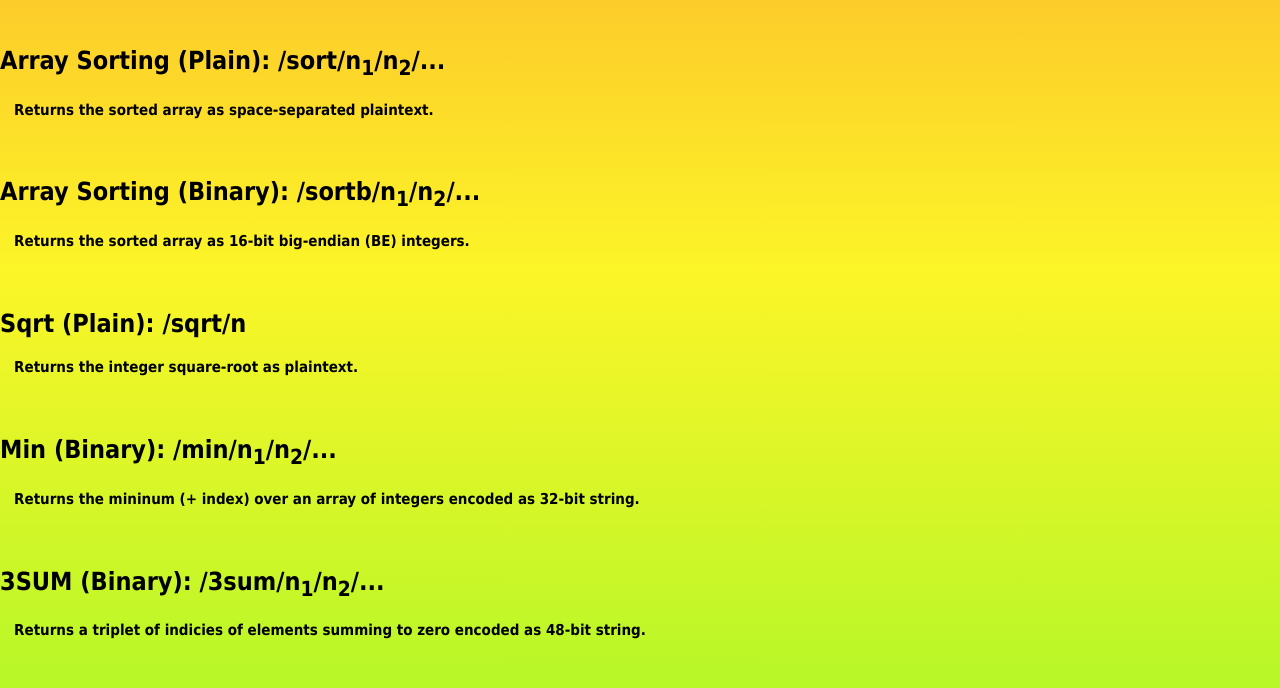
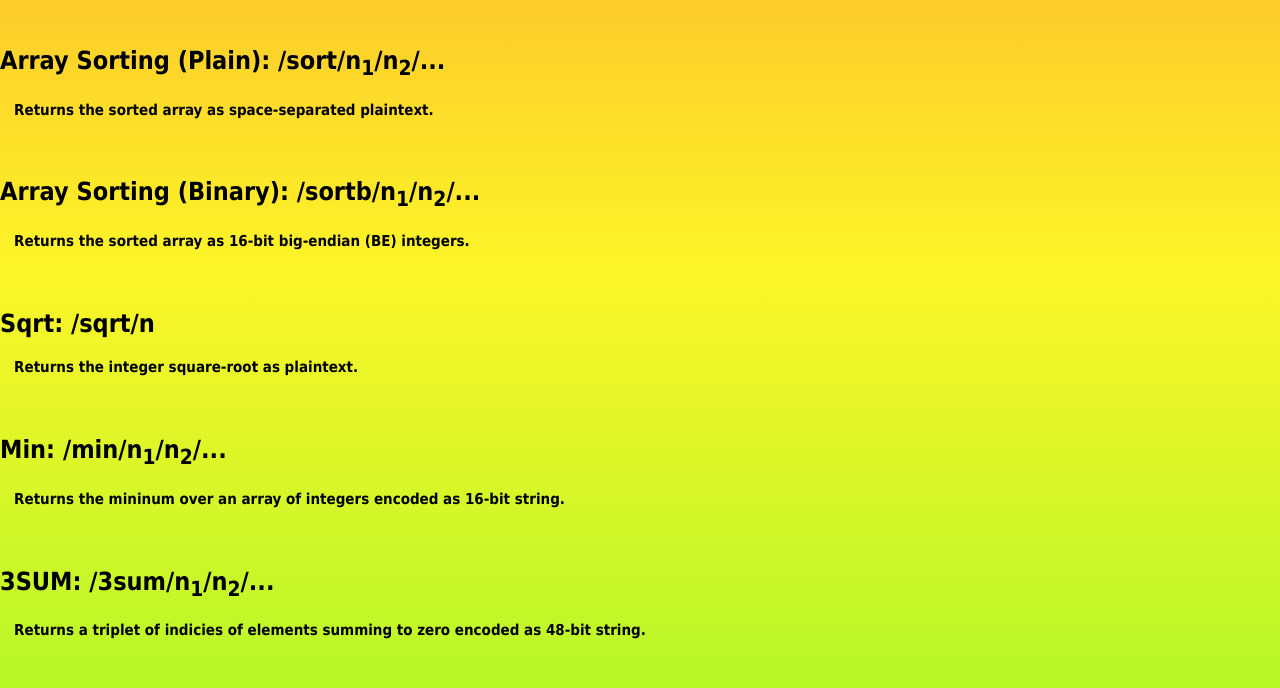
Before and after one commit to nlykkei/OraclizeSolidityWebService, a website: page index.html in a window 1280 px wide. Shown: the part 110-798 px from the top of the page. Drawn offline with Linux system fonts and the light colour scheme.

Commit message:
Updated index.html.

```diff
--- a/index.html
+++ b/index.html
@@ -14,11 +14,11 @@
     <h4>&nbsp;&nbsp;&nbsp;Returns the sorted array as space-separated plaintext.</h4> <br>
     <h2>Array Sorting (Binary): /sortb/n<sub>1</sub>/n<sub>2</sub>/...</h2>
     <h4>&nbsp;&nbsp;&nbsp;Returns the sorted array as 16-bit big-endian (BE) integers.</h4> <br>
-    <h2>Sqrt (Plain): /sqrt/n</h2>
+    <h2>Sqrt: /sqrt/n</h2>
     <h4>&nbsp;&nbsp;&nbsp;Returns the integer square-root as plaintext.</h4> <br>
-    <h2>Min (Binary): /min/n<sub>1</sub>/n<sub>2</sub>/...</h2>
-    <h4>&nbsp;&nbsp;&nbsp;Returns the mininum (+ index) over an array of integers encoded as 32-bit string.</h4> <br>
-    <h2>3SUM (Binary): /3sum/n<sub>1</sub>/n<sub>2</sub>/...</h2>
+    <h2>Min: /min/n<sub>1</sub>/n<sub>2</sub>/...</h2>
+    <h4>&nbsp;&nbsp;&nbsp;Returns the mininum over an array of integers encoded as 16-bit string.</h4> <br>
+    <h2>3SUM: /3sum/n<sub>1</sub>/n<sub>2</sub>/...</h2>
     <h4>&nbsp;&nbsp;&nbsp;Returns a triplet of indicies of elements summing to zero encoded as 48-bit string.</h4> <br>
 </body>
 
```
